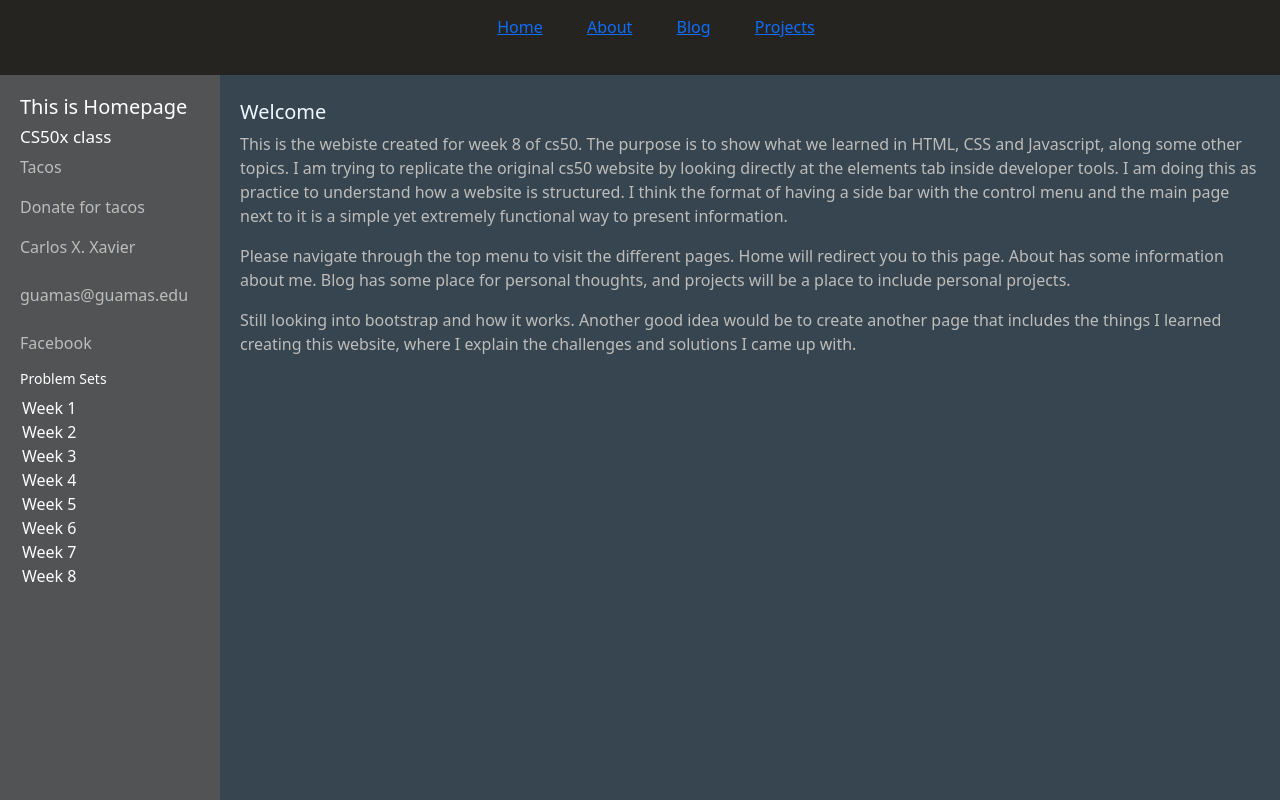
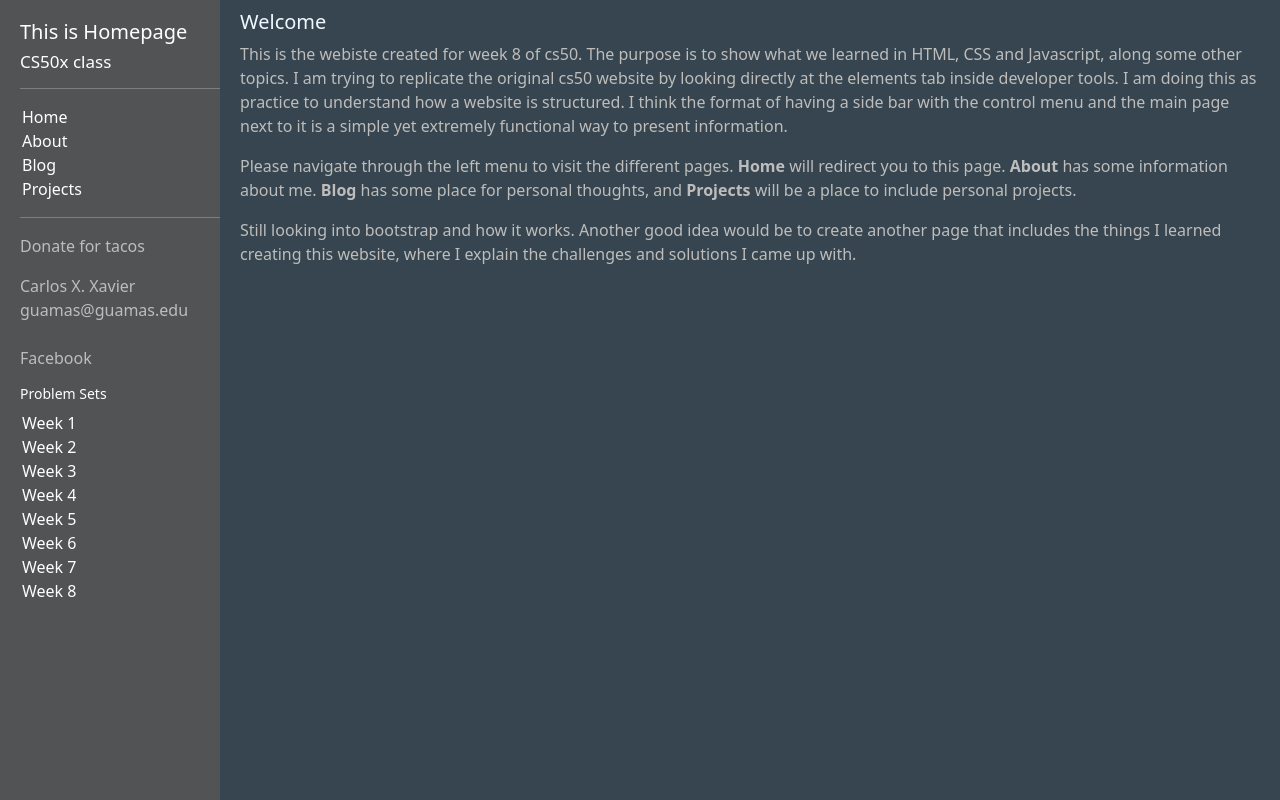
Before and after one commit to theproblemwithx/cs50_homepage, a plain HTML site: page index.html in a window 1280 px wide. Drawn offline with nearby package versions, Linux system fonts and the light colour scheme.

Commit message:
Change navbar from top to left, adjust css

```diff
--- a/index.html
+++ b/index.html
@@ -10,26 +10,22 @@
         <title>My Webpage</title>
     </head>
     <body>
-        <header>
-            <nav class="navbar">
-                <hr>
-                <ul>
-                    <li><a class="nav-items" id="home"href="index.html">Home</a></li>
-                    <li><a class="nav-items" id="about" href="pages/about.html">About</a></li>
-                    <li><a class="nav-items" id="blog" href="pages/blog.html">Blog</a></li>
-                    <li><a class="nav-items" id="projects" href="pages/project.html">Projects</a></li>
-                </ul>
-                <hr>
-            </nav>
-        </header>
-
         <div class="container">
             <aside class="left-bar">
                 <h1>
                     <a href="index.html">This is Homepage</a>
                 </h1>
                     <a href="https://cs50.harvard.edu/x/">                <h2>CS50x class</h2></a>
-                <p>Tacos</p>
+                <div>
+                <hr>
+                    <ul class="nav-list">
+                        <li><a class="nav-items" id="home"href="index.html">Home</a></li>
+                        <li><a class="nav-items" id="about" href="pages/about.html">About</a></li>
+                        <li><a class="nav-items" id="blog" href="pages/blog.html">Blog</a></li>
+                        <li><a class="nav-items" id="projects" href="pages/project.html">Projects</a></li>
+                    </ul>
+                <hr>
+                </div>
                 <p>
                     <a href="https://www.paypal.com">
                         Donate for tacos
@@ -37,7 +33,6 @@
                 </p>
                 <p>
                     <a href="index.html">Carlos X. Xavier</a>
-                    <br>
                     <br>
                     <a href="mailto:guamas@guamas.edu">guamas@guamas.edu</a>
                     <br><br>
@@ -63,7 +58,7 @@
 
                 <p>This is the webiste created for week 8 of cs50. The purpose is to show what we learned in HTML, CSS and Javascript, along some other topics. I am trying to replicate the original cs50 website by looking directly at the elements tab inside developer tools. I am doing this as practice to understand how a website is structured. I think the format of having a side bar with the control menu and the main page next to it is a simple yet extremely functional way to present information.
                 </p>
-                <p>Please navigate through the top menu to visit the different pages. Home will redirect you to this page. About has some information about me. Blog has some place for personal thoughts, and projects will be a place to include personal projects.</p>
+                <p>Please navigate through the left menu to visit the different pages. <strong>Home</strong> will redirect you to this page. <strong>About</strong> has some information about me. <strong>Blog</strong> has some place for personal thoughts, and <strong>Projects</strong> will be a place to include personal projects.</p>
                 <p>Still looking into bootstrap and how it works. Another good idea would be to create another page that includes the things I learned creating this website, where I explain the challenges and solutions I came up with.</p>
 
             </main>
--- a/styles.css
+++ b/styles.css
@@ -3,7 +3,7 @@
 }
 
 /* first work on the navbar edits */
-.navbar {
+/* .navbar {
     background-color: rgb(37, 36, 33);
     position: fixed;
     top: 0;
@@ -11,28 +11,23 @@
     padding-top: 5px;
     padding-bottom: 10px;
 
-}
+} */
 
-.navbar li {
+/* .navbar li {
     display: inline-block;
     padding: 10px 20px;
     text-decoration: none;
-}
+} */
 
-.navbar a:hover {
+/* .navbar a:hover {
     color: hotpink;
-}
+} */
 
-.psets {
-    list-style: none;
-    padding-left: 1px;
-    margin-left: 1px;
-}
 
 /* Try to have a left sidebar for general content */
 
 .left-bar {
-    top: 75px;
+    top: 0px;
     left: 0px;
     width: 220px;
     padding-top: 20px;
@@ -41,7 +36,7 @@
     background-color: #515354;
     box-sizing: border-box;
     overflow-y: auto;
-    height: calc(100vh - 75px);
+    height: 100vh;
     color: white;
 }
 
@@ -52,6 +47,18 @@
 
 .left-bar a:hover {
     color: hotpink;
+}
+
+.psets {
+    list-style: none;
+    padding-left: 1px;
+    margin-left: 1px;
+}
+
+.nav-list {
+    list-style: none;
+    padding-left: 1px;
+    margin-left: 1px;
 }
 
 /* now the body - tell me again what the body is for, cause I can't feel it anymore */
@@ -69,7 +76,7 @@ h3 {
 
 main {
     margin-left: 220px;
-    padding: 100px 20px 20px 20px;
+    padding: 10px 20px 20px 20px;
     background-color: #36454F;
     color:aliceblue;
     min-height: 100vh;
```
